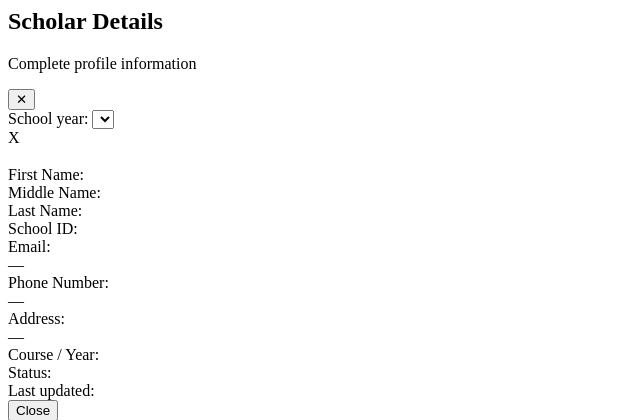
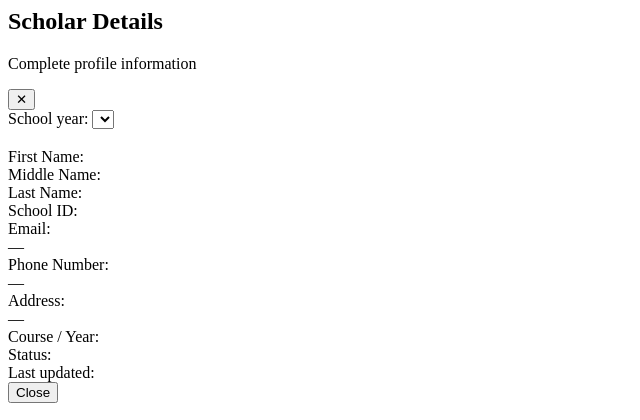
Before and after one commit to Akoyakii/dysl_backupstart, a PHP site: page /includes/modal.php in a window 1280 px wide. Shown: the top 420 px of the page, without its empty margins (0-640 px from the left). Run offline with PHP 8.4, Linux system fonts and the light colour scheme; the template is opened without the code that fills it, so the values that code supplies are empty.

Commit message:
records fix 2

```diff
--- a/includes/modal.php
+++ b/includes/modal.php
@@ -119,11 +119,10 @@
             <button type="button" data-click="closeViewModal" class="rounded-xl border px-3 py-2 text-slate-500 hover:bg-slate-50 dark:border-slate-700 dark:hover:bg-slate-800">✕</button>
         </div>
         <div class="p-5 sm:p-6">
-            <div class="grid grid-cols-1 border border-slate-300 dark:border-slate-700 sm:grid-cols-[1.2fr_1fr_1fr_3rem]">
+            <div class="grid grid-cols-1 border border-slate-300 dark:border-slate-700 sm:grid-cols-[1.2fr_1fr_1fr]">
                 <div class="border-b p-4 text-sm font-bold sm:border-b-0 sm:border-r">School year: <select id="viewSchoolYears" class="ml-2 rounded border px-2 py-1 text-sm font-bold dark:border-slate-700 dark:bg-slate-800"></select></div>
                 <div class="hidden sm:block"></div>
                 <div id="viewSemesters" class="flex flex-wrap items-center gap-1 border-b p-2 sm:border-b-0 sm:border-r"></div>
-                <div class="flex items-center justify-center p-2 text-sm font-bold">X</div>
             </div>
             <div class="grid border-x border-b border-slate-300 dark:border-slate-700 sm:grid-cols-[1.15fr_1fr]">
                 <div class="space-y-5 border-b p-5 sm:border-b-0 sm:border-r">
```
